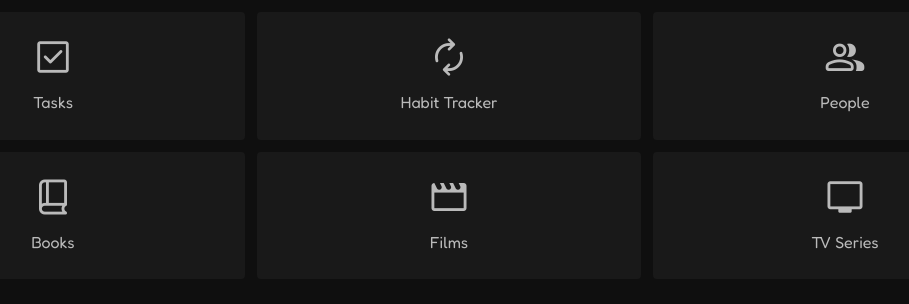
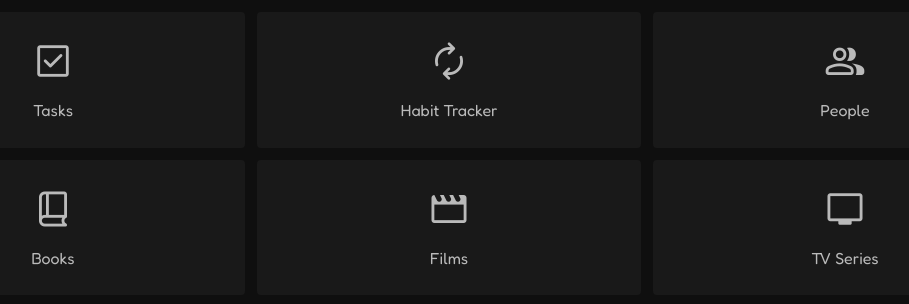
Before and after one commit to ColinM94/atlas, a React (Vite) app: page / in a window 1280 px wide. Shown: the top 304 px of the page, without its empty margins (191-1100 px from the left). Built offline with nearby package versions, Linux system fonts and the light colour scheme; what pocketbase would draw is missing.

Commit message:
fix: home page labels not aligned

```diff
--- a/src/pages/homePage/homePage.tsx
+++ b/src/pages/homePage/homePage.tsx
@@ -19,7 +19,9 @@ export const HomePage = () => {
         key={section.id}
         className={styles.section}
       >
-        <Icon icon={section.icon} className={styles.sectionIcon} />
+        <div className={styles.iconContainer}>
+          <Icon icon={section.icon} className={styles.sectionIcon} />
+        </div>
         <div className={styles.sectionName}>{section.name}</div>
       </div>
     );
--- a/src/pages/homePage/styles.module.scss
+++ b/src/pages/homePage/styles.module.scss
@@ -1,7 +1,7 @@
 .container {
   .sections {
     display: grid;
-    grid-template-columns: 1fr 1fr 1fr;
+    grid-template-columns: repeat(3, 1fr);
     gap: vars.$spacing-primary;
 
     .section {
@@ -18,9 +18,17 @@
         background-color: vars.$color-surface2;
       }
 
-      .sectionIcon {
-        color: vars.$color-text-secondary;
-        font-size: 42px;
+      .iconContainer {
+        aspect-ratio: 1;
+        justify-content: center;
+        align-items: center;
+        border-radius: 50%;
+        height: 50px;
+
+        .sectionIcon {
+          color: vars.$color-text-secondary;
+          font-size: 42px;
+        }
       }
 
       .sectionName {
```
